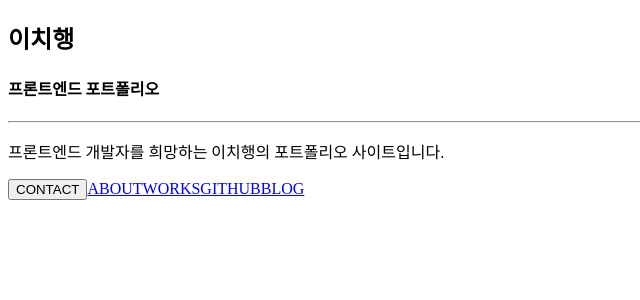
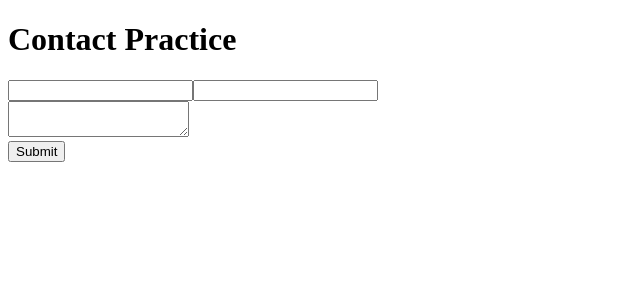
Before and after one commit to godcl1623/portfolio, a React (Create React App) app: page / in a window 1280 px wide. Shown: the top 300 px of the page, without its empty margins (0-640 px from the left). Built offline with nearby package versions, Linux system fonts and the light colour scheme.

Commit message:
feature - 인풋 + 검증 기능 원하는 방향으로 구현 성공

```diff
--- /dev/null
+++ b/src/components/layouts/Contact_prac.js
@@ -0,0 +1,98 @@
+import React, { useEffect } from 'react';
+import { useForm } from 'react-hook-form';
+
+/*
+  ※ 구현목표
+    1. input 2개, textarea 1개, submit 1개
+    2. input과 textarea는 필수사항
+    3. 필수사항은 입력하지 않으면 input 아래에 경고문구 표시
+      - submit시 표시
+      - 포커스 아웃시 표시
+    4. submit하면 alert으로 표시(일단은)
+
+  ※ 필요 API
+    1. register
+      - 필요 옵션
+        - required: 해당 인풋을 필수요소로 만듦
+        - minLength: 해당 인풋의 최소 길이를 정함
+          - min은 사용해도 소용이 없었는데, min은 여러 옵션을 고르는 경우에 사용하는 옵션인 것 같음
+          - max, maxLength도 동일하게 작동할 것으로 추정
+        - pattern: 인풋에 입력된 값이 설정한 정규식 패턴과 맞는지 검증 - 이메일 형식 검증에 사용할 예정
+    2. handleSubmit - V
+    3. reset - V
+    4. setError -> 필요 없음 - 에러 메세지를 화면에 표시하는 다른 방법이 존재함
+    5. clearErrors -> 필요 없음 - 각 인풋은 기본값으로 내용이 입력되면 내용되는 인풋마다 에러 메세지가 사라짐
+    6. formState
+      - isSubmitSuccessful -> reset에 사용
+      - isValid -> submit에 사용할 수도 있는데, useForm의 mode가 onChange거나 onBlur여야만 사용 가능함 - 필요 없음
+      - errors -> 에러 검출에 사용?? => 에러 메세지를 화면에 출력하는데 매우 중요한 역할 수행
+
+  useFormState랑 ErrorMessage 써도 될거 같긴 함 - 추후 테스트
+*/
+
+const ContactPrac = () => {
+  const {
+    register,
+    handleSubmit,
+    reset,
+    setError,
+    clearErrors,
+    formState: { isSubmitSuccessful, errors }
+  } = useForm();
+
+  useEffect(() => {
+    if (isSubmitSuccessful) {
+      console.log('submit successful !');
+      reset();
+    }
+  }, [isSubmitSuccessful, reset]);
+
+  const onSuccess = data => {
+    const result = `name: ${data.name}, email: ${data.email}, contents: ${data.contents}`;
+    alert(result);
+  };
+
+  const onErrors = error => console.error(error);
+
+  return (
+    <div>
+      <h1>Contact Practice</h1>
+      <form
+        onSubmit={handleSubmit(onSuccess, onErrors)}
+      >
+        <div>
+          <input
+            type="text"
+            {...register('name', {
+              required: '※성함을 입력해주세요.',
+              minLength: {
+                value: 2,
+                message: '※두 글자 이상 입력해주세요.'
+              }
+            })}
+          />
+          { errors.name && <span className="errors" style={{color: 'red'}}>{ errors.name.message }</span> }
+          <input type="text" {...register('email', {
+            required: '※이메일을 입력해주세요.',
+            pattern: {
+              value: /^[0-9a-zA-Z]([-_.]?[0-9a-zA-Z])*@[0-9a-zA-Z]([-_.]?[0-9a-zA-Z])*.[a-zA-Z]{2,3}$/i,
+              message: '※이메일 형식과 맞지 않습니다.'
+            }
+          })} />
+          { errors.email && <span className="errors" style={{color: 'red'}}>{ errors.email.message }</span>}
+        </div>
+        <div>
+          <textarea
+            {...register('contents',{
+              required: '※내용을 입력해주세요'
+            })}
+          />
+          { errors.contents && <span className="errors" style={{color: 'red'}}>{ errors.contents.message }</span> }
+        </div>
+        <input type="submit" />
+      </form>
+    </div>
+  );
+};
+
+export default ContactPrac;
--- a/src/index.js
+++ b/src/index.js
@@ -6,12 +6,14 @@ import { createStore } from 'redux';
 import { Provider } from 'react-redux';
 // components
 import App from './components/App';
+import ContactPrac from './components/layouts/Contact_prac'
 // reducer
 import reducers from './reducers';
 
 ReactDOM.render(
-  <Provider store={createStore(reducers)}>
-    <App />
-  </Provider>,
+  // <Provider store={createStore(reducers)}>
+  //   <App />
+  // </Provider>,
+  <ContactPrac />,
   document.querySelector('#root')
 );
```
